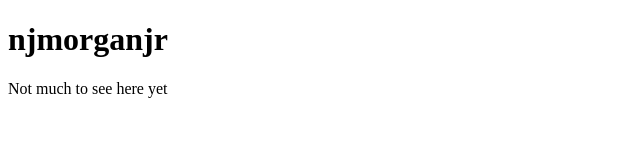
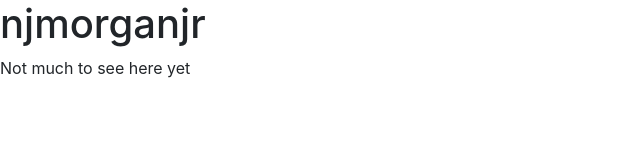
Before and after one commit to njmorganjr/njmorganjr.github.io, a plain HTML site: page index.html in a window 1280 px wide. Shown: the whole page, without its empty margins (0-640 px from the left). Drawn offline with nearby package versions, Linux system fonts and the light colour scheme.

Commit message:
Update index.html

```diff
--- a/index.html
+++ b/index.html
@@ -1,7 +1,17 @@
 <!DOCTYPE html>
 <html>
-<body>
-<h1>njmorganjr</h1>
-<p>Not much to see here yet</p>
-</body>
+  <head>
+    <meta charset="utf-8">
+    <meta name="viewport" content="width=device-width, initial-scale=1, shrink-to-fit=no">
+
+    <!-- Bootstrap CSS -->
+    <link rel="stylesheet" href="https://stackpath.bootstrapcdn.com/bootstrap/4.5.2/css/bootstrap.min.css"
+          integrity="sha384-JcKb8q3iqJ61gNV9KGb8thSsNjpSL0n8PARn9HuZOnIxN0hoP+VmmDGMN5t9UJ0Z"
+          crossorigin="anonymous">
+    <link href="css/home.css" rel="stylesheet">
+  </head>
+  <body>
+    <h1>njmorganjr</h1>
+    <p>Not much to see here yet</p>
+  </body>
 </html>
```
